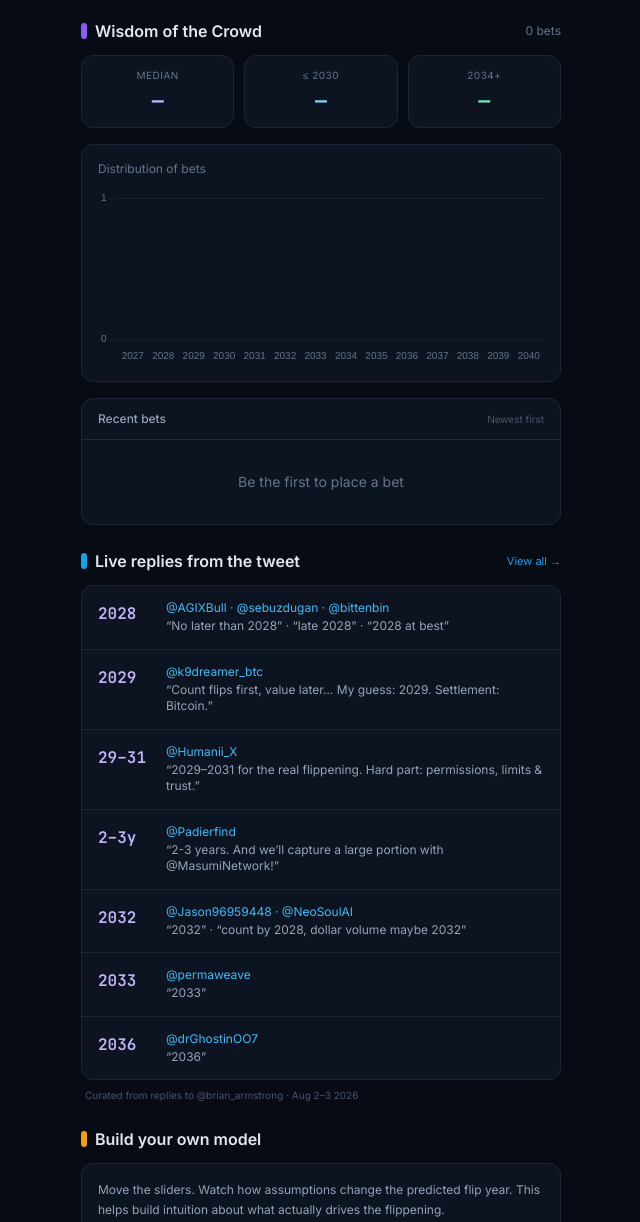
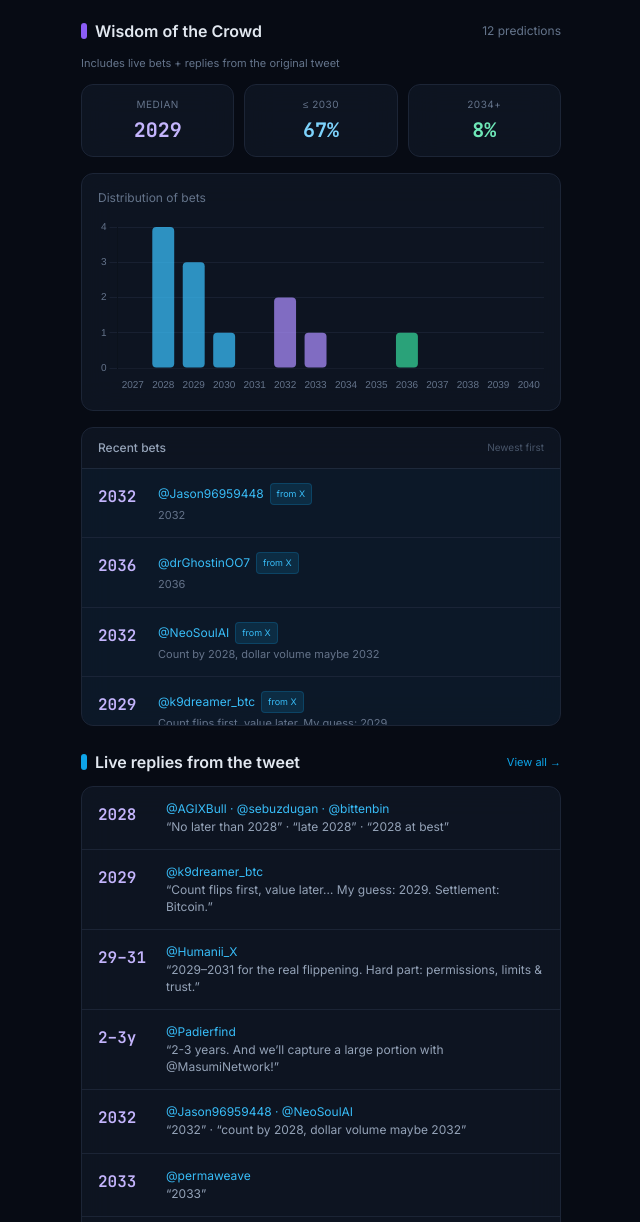
Before and after one commit to vdimarco/agentic-finance, a website: page index.html in a window 1280 px wide. Shown: the part 782-2004 px from the top of the page, without its empty margins (319-959 px from the left). Drawn offline with nearby package versions, Linux system fonts and the light colour scheme.

Commit message:
Seed chart + crowd stats with real predictions from the original tweet
- 12 replies from @brian_armstrong thread preloaded into distribution
- Labeled 'from X' in the recent feed
- Chart, median, and % buckets now include these predictions
- User bets layer on top without overwriting the seeds

```diff
--- a/index.html
+++ b/index.html
@@ -227,9 +227,10 @@
           Wisdom of the Crowd
         </h2>
         <div class="text-xs text-slate-500">
-          <span id="betCount">0</span> bets
+          <span id="betCount">0</span> predictions
         </div>
       </div>
+      <p class="text-[11px] text-slate-500 mb-3">Includes live bets + replies from the original tweet</p>
 
       <div class="grid grid-cols-3 gap-2.5 mb-4">
         <div class="glass rounded-xl p-3 text-center">
@@ -492,6 +493,22 @@
     let allPredictions = [];
     let distChart = null;
 
+    // Seed predictions from real replies to @brian_armstrong's tweet
+    const SEED_PREDICTIONS = [
+      { year: 2028, handle: '@AGIXBull', reason: 'No later than 2028', source: 'tweet', ts: '2026-08-03T03:13:54Z' },
+      { year: 2028, handle: '@sebuzdugan', reason: '2028 at best unless agents get scoped payment auth', source: 'tweet', ts: '2026-08-03T01:25:00Z' },
+      { year: 2028, handle: '@bittenbin', reason: 'Late 2028 — A2A exceeds H2H + H2A + A2H', source: 'tweet', ts: '2026-08-03T03:43:16Z' },
+      { year: 2029, handle: '@k9dreamer_btc', reason: 'Count flips first, value later. My guess: 2029', source: 'tweet', ts: '2026-08-03T03:53:27Z' },
+      { year: 2030, handle: '@Humanii_X', reason: '2029–2031 for the real flippening', source: 'tweet', ts: '2026-08-03T03:15:35Z' },
+      { year: 2029, handle: '@Padierfind', reason: '2–3 years. MasumiNetwork will capture a large portion', source: 'tweet', ts: '2026-08-02T21:39:28Z' },
+      { year: 2032, handle: '@Jason96959448', reason: '2032', source: 'tweet', ts: '2026-08-03T05:27:35Z' },
+      { year: 2032, handle: '@NeoSoulAI', reason: 'Count by 2028, dollar volume maybe 2032', source: 'tweet', ts: '2026-08-03T04:22:20Z' },
+      { year: 2033, handle: '@permaweave', reason: '2033', source: 'tweet', ts: '2026-08-03T02:06:58Z' },
+      { year: 2036, handle: '@drGhostinOO7', reason: '2036', source: 'tweet', ts: '2026-08-03T04:27:00Z' },
+      { year: 2029, handle: '@gbhakuni85', reason: '2028–2030. Builders are moving fast', source: 'tweet', ts: '2026-08-03T01:39:29Z' },
+      { year: 2028, handle: '@Safeendo', reason: '2 years', source: 'tweet', ts: '2026-08-03T02:16:17Z' },
+    ];
+
     function $(id) { return document.getElementById(id); }
 
     function getStorageKey() { return 'agentic_finance_bets_v1'; }
@@ -503,6 +520,16 @@
 
     function saveLocal(arr) {
       localStorage.setItem(getStorageKey(), JSON.stringify(arr));
+    }
+
+    function mergeWithSeeds(userPredictions) {
+      // Always include seed predictions from the original tweet
+      // User predictions (local/remote) are layered on top
+      const seeds = SEED_PREDICTIONS.map(s => ({ ...s }));
+      const combined = [...userPredictions, ...seeds];
+      // Sort newest first
+      combined.sort((a, b) => new Date(b.ts || 0) - new Date(a.ts || 0));
+      return combined;
     }
 
     async function fetchFromSupabase() {
@@ -541,26 +568,30 @@
 
     async function loadPredictions() {
       const remote = await fetchFromSupabase();
+      let userPreds = [];
       if (remote && Array.isArray(remote)) {
-        allPredictions = remote.map(r => ({
+        userPreds = remote.map(r => ({
           year: r.year,
           handle: r.handle || null,
           reason: r.reason || null,
-          ts: r.created_at || Date.now()
+          ts: r.created_at || Date.now(),
+          source: 'user'
         }));
       } else {
-        allPredictions = loadLocal();
+        userPreds = loadLocal().map(p => ({ ...p, source: p.source || 'user' }));
       }
+      allPredictions = mergeWithSeeds(userPreds);
       renderCrowd();
     }
 
     async function submitPrediction(year, handle, reason) {
-      const entry = { year, handle: handle || null, reason: reason || null, ts: new Date().toISOString() };
+      const entry = { year, handle: handle || null, reason: reason || null, ts: new Date().toISOString(), source: 'user' };
       await insertToSupabase({ year, handle: handle || null, reason: reason || null });
       const local = loadLocal();
       local.unshift(entry);
       saveLocal(local.slice(0, 300));
-      allPredictions.unshift(entry);
+      // Rebuild with seeds so chart always includes original tweet replies
+      allPredictions = mergeWithSeeds(local);
       return true;
     }
 
@@ -577,7 +608,7 @@
     function renderCrowd() {
       const n = allPredictions.length;
       $('betCount').textContent = n;
-      $('totalBetsLabel').textContent = n > 0 ? `${n} bets live` : 'Live';
+      $('totalBetsLabel').textContent = n > 0 ? `${n} live` : 'Live';
 
       if (n === 0) {
         $('medianYear').textContent = '—';
@@ -598,14 +629,20 @@
       $('pctEarly').textContent = Math.round((early / n) * 100) + '%';
       $('pctLate').textContent = Math.round((late / n) * 100) + '%';
 
-      const feed = allPredictions.slice(0, 25).map(p => {
-        const handle = p.handle ? `<span class="text-sky-400">${escapeHtml(p.handle)}</span>` : `<span class="text-slate-500">anon</span>`;
+      const feed = allPredictions.slice(0, 30).map(p => {
+        const isTweet = p.source === 'tweet';
+        const handle = p.handle
+          ? `<span class="text-sky-400">${escapeHtml(p.handle)}</span>`
+          : `<span class="text-slate-500">anon</span>`;
+        const badge = isTweet
+          ? `<span class="ml-1.5 text-[9px] px-1.5 py-0.5 rounded bg-sky-500/15 text-sky-400 border border-sky-500/20">from X</span>`
+          : '';
         const reason = p.reason ? `<div class="text-[11px] text-slate-500 mt-0.5 truncate">${escapeHtml(p.reason)}</div>` : '';
         return `
-          <div class="px-4 py-3.5 flex items-start gap-3">
+          <div class="px-4 py-3.5 flex items-start gap-3 ${isTweet ? 'bg-sky-500/[0.03]' : ''}">
             <div class="font-mono font-semibold text-violet-300 w-12 shrink-0 pt-0.5">${p.year}</div>
             <div class="min-w-0 flex-1">
-              <div class="text-xs">${handle}</div>
+              <div class="text-xs flex items-center flex-wrap">${handle}${badge}</div>
               ${reason}
             </div>
           </div>`;
```
